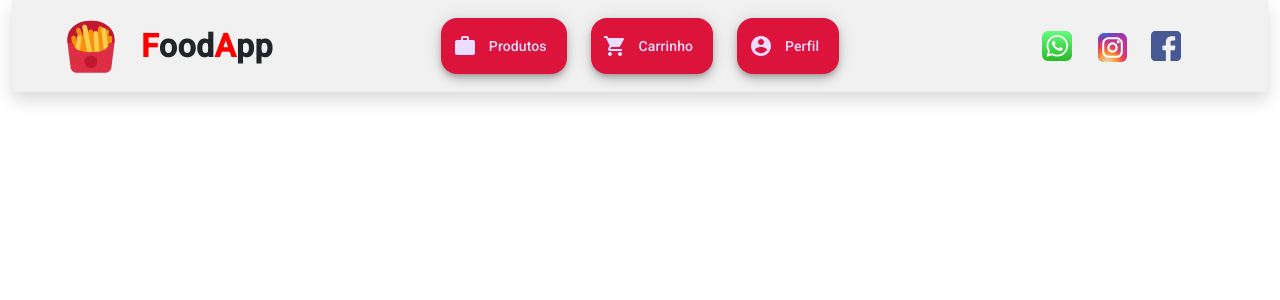
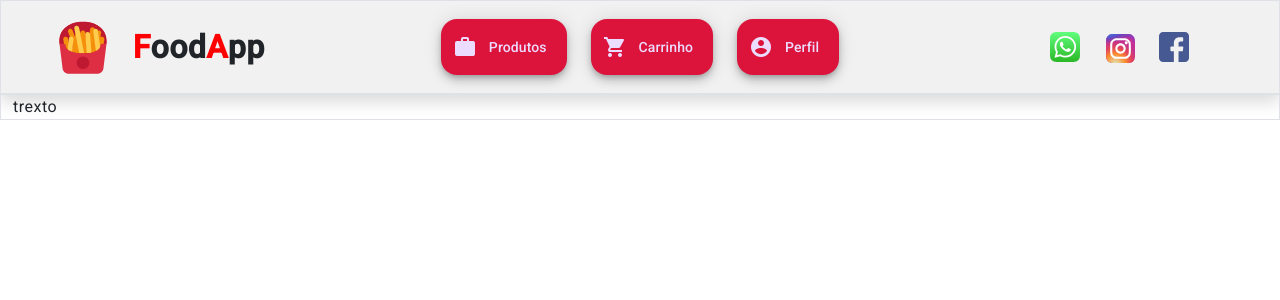
Before and after one commit to ianfontesn/FoodAppFront, an Angular app: page / in a window 1280 px wide. Shown: the top 300 px of the page. Built offline with nearby package versions, Linux system fonts and the light colour scheme.

Commit message:
fix: Ajusta os espaçamentos no eixo X da pagina
- estava passando um pouco e dando overflow

```diff
--- a/src/app/app.component.scss
+++ b/src/app/app.component.scss
@@ -3,3 +3,7 @@
   padding: 0;
   border-style: border-box;
 }
+html,
+body {
+  max-width: 100%;
+}
--- a/src/app/components/menu-card/menu-card.component.html
+++ b/src/app/components/menu-card/menu-card.component.html
@@ -1,16 +1,18 @@
 <div
-  class="container d-flex justify-content-center border rounded rounded-2 px-3"
+  class="container p-0 d-flex justify-content-center border rounded rounded-2 m-3"
   id="card-container"
 >
   <div class="row align-items-center w-100 h-100">
-    <div class="col-9 d-flex justify-content-center flex-column pt-2 px- h-100">
+    <div
+      class="col-8 d-flex justify-content-center flex-column pt-2 px-3 h-100"
+    >
       <p id="title">{{ name }}</p>
       <p id="description">{{ description }}</p>
       <button mat-flat-button class="w-50" style="z-index: 0">Conferir!</button>
     </div>
 
     <div
-      class="col-3 d-flex align-items-center justify-content-center p-0 d-flex h-100"
+      class="col-4 d-flex align-items-center justify-content-center p-0 d-flex h-100"
     >
       <img
         src="{{ imageUrl }}"
--- a/src/app/pages/base-model-page/base-model-page.component.html
+++ b/src/app/pages/base-model-page/base-model-page.component.html
@@ -1,9 +1,9 @@
-<div class="container-fluid">
-  <div class="container mw-100 shadow py-3" id="header-container">
+<div class="container-fluid p-0">
+  <div class="container mw-100 shadow py-3 border" id="header-container">
     <!-- HEADER -->
     <div class="row h-100">
       <div
-        class="col-12 col-lg-3 d-flex flex-column align-items-center justify-content-end px-3"
+        class="col-12 col-lg-3 d-flex flex-column align-items-center justify-content-end"
       >
         <!-- LOGO -->
         <div class="row">
@@ -62,7 +62,12 @@
       </div>
     </div>
   </div>
-
+  <div class="container mw-100">
+    <div class="row border">
+      <div class="col-12 col-lg-6">trexto</div>
+      <div class="col-12 col-lg-6"></div>
+    </div>
+  </div>
   <!-- SIDENAV -->
   @if(!disableElement){
   <app-sidenav id="sidenav-container"></app-sidenav>
--- a/src/app/pages/menu-page/menu-page.component.html
+++ b/src/app/pages/menu-page/menu-page.component.html
@@ -1,8 +1,9 @@
 <app-base-model-page>
-  <div class="row pt-5">
+  <div class="row m-0 pt-5">
     @for (category of categories; track category.id) {
     <div class="col-12 col-lg-6 col-xl-4">
       <app-menu-card
+        class="d-flex justify-content-center"
         [name]="category.name"
         [description]="category.description"
         [imageUrl]="category.imageUrl"
```
